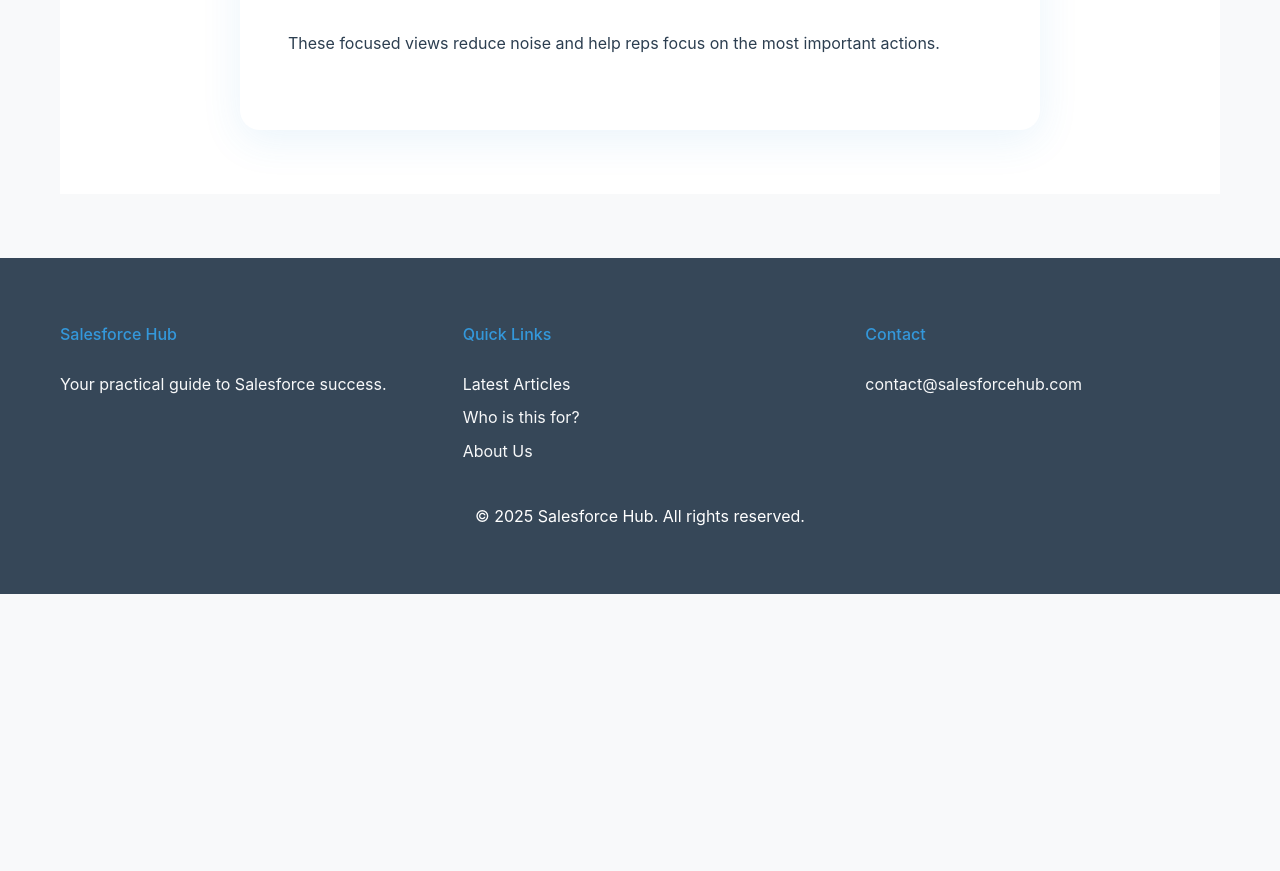
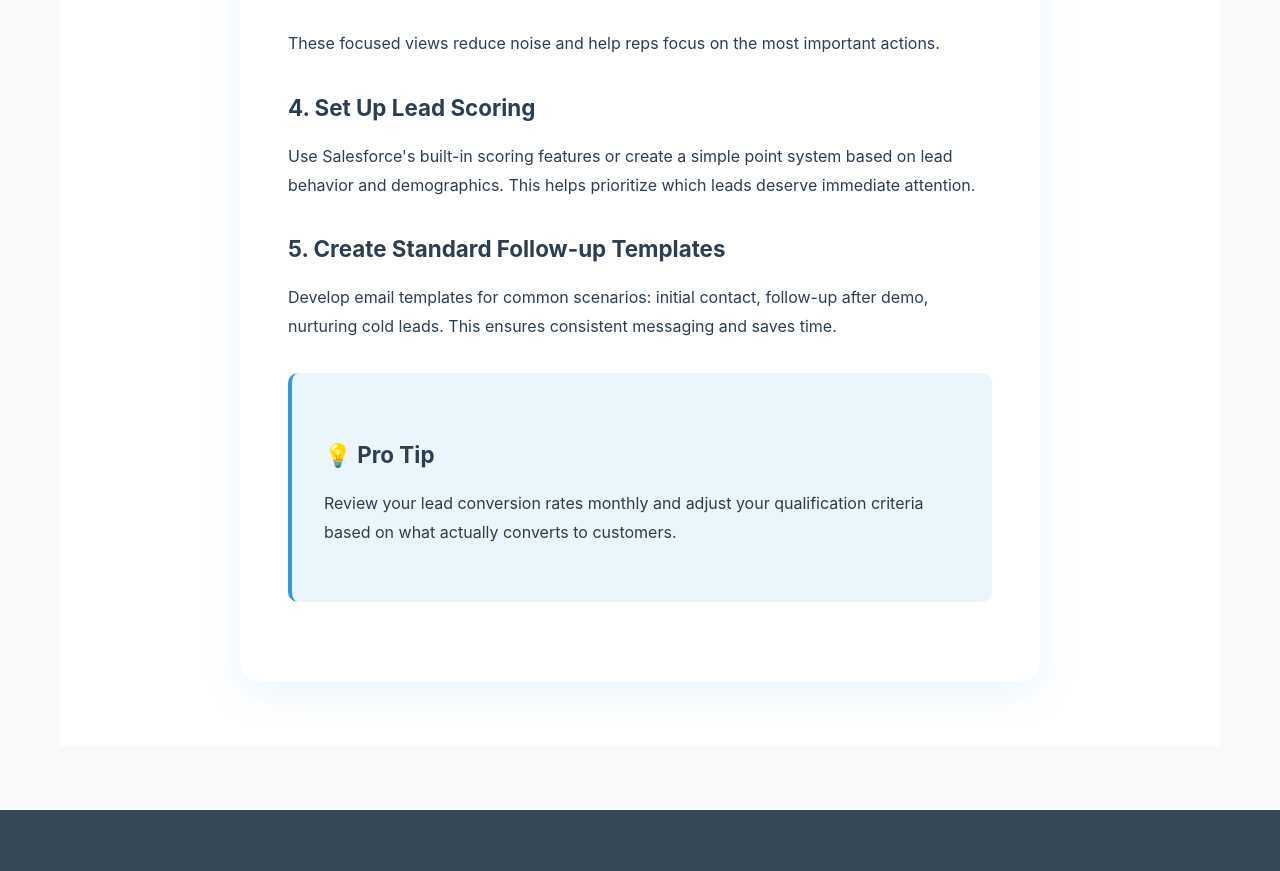
Before and after one commit to Lukbyk/-SalesforceHub-Blog, an Eleventy site: page artykuly/artykul-zarzadzanie-leadami.html in a window 1280 px wide. Shown: the part 1291-2162 px from the top of the page. Before the commit the page ends 1885 px from the top, so only its background shows below. Built offline with nearby package versions, Linux system fonts and the light colour scheme; Eleventy itself is replaced by a stand-in of ours; files that its build step writes are made by us from their sources.

Commit message:
Update artykul-zarzadzanie-leadami.html

```diff
--- a/artykuly/artykul-zarzadzanie-leadami.html
+++ b/artykuly/artykul-zarzadzanie-leadami.html
@@ -35,6 +35,17 @@
                 <li>"High-Priority Leads from a Recent Webinar"</li>
             </ul>
             <p>These focused views reduce noise and help reps focus on the most important actions.</p>
+
+            <h3>4. Set Up Lead Scoring</h3>
+            <p>Use Salesforce's built-in scoring features or create a simple point system based on lead behavior and demographics. This helps prioritize which leads deserve immediate attention.</p>
+
+            <h3>5. Create Standard Follow-up Templates</h3>
+            <p>Develop email templates for common scenarios: initial contact, follow-up after demo, nurturing cold leads. This ensures consistent messaging and saves time.</p>
+
+            <div class="highlight-box">
+                <h3>💡 Pro Tip</h3>
+                <p>Review your lead conversion rates monthly and adjust your qualification criteria based on what actually converts to customers.</p>
+            </div>
         </div>
     </div>
 </div>
```
